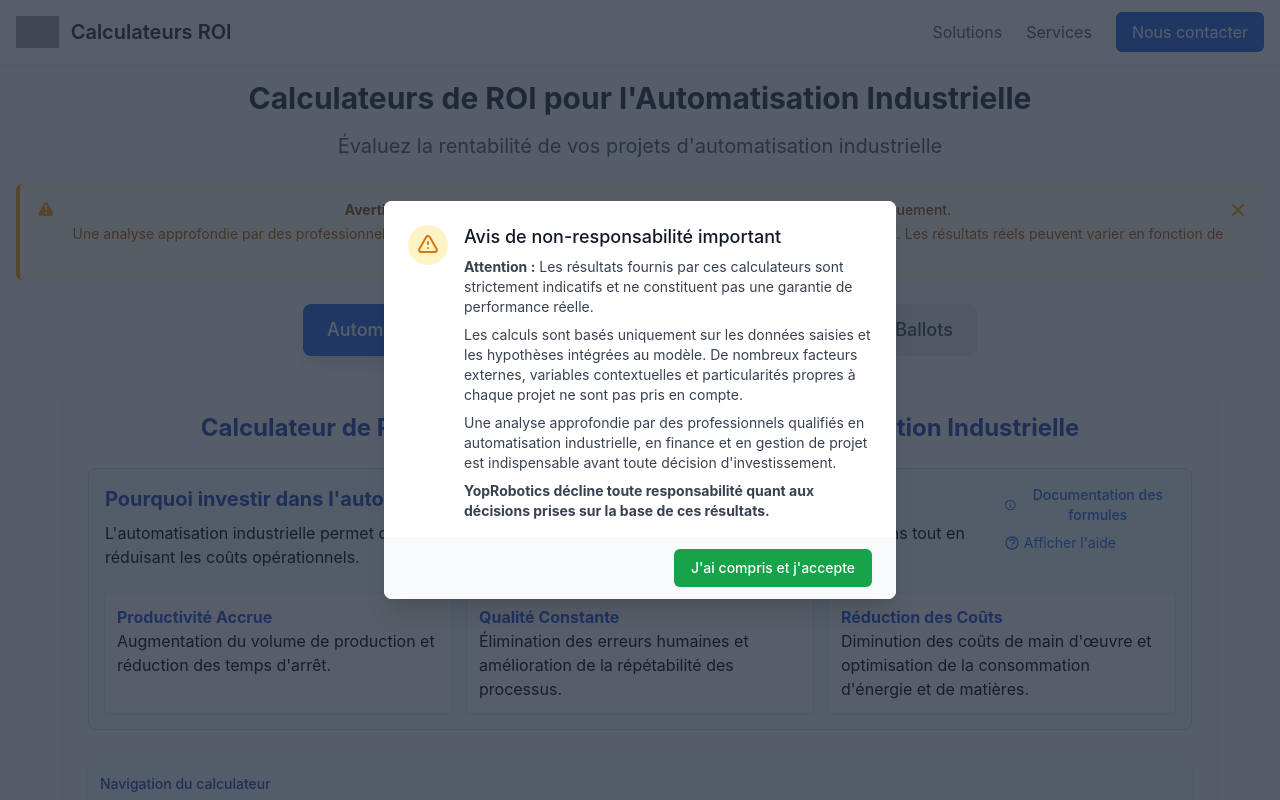
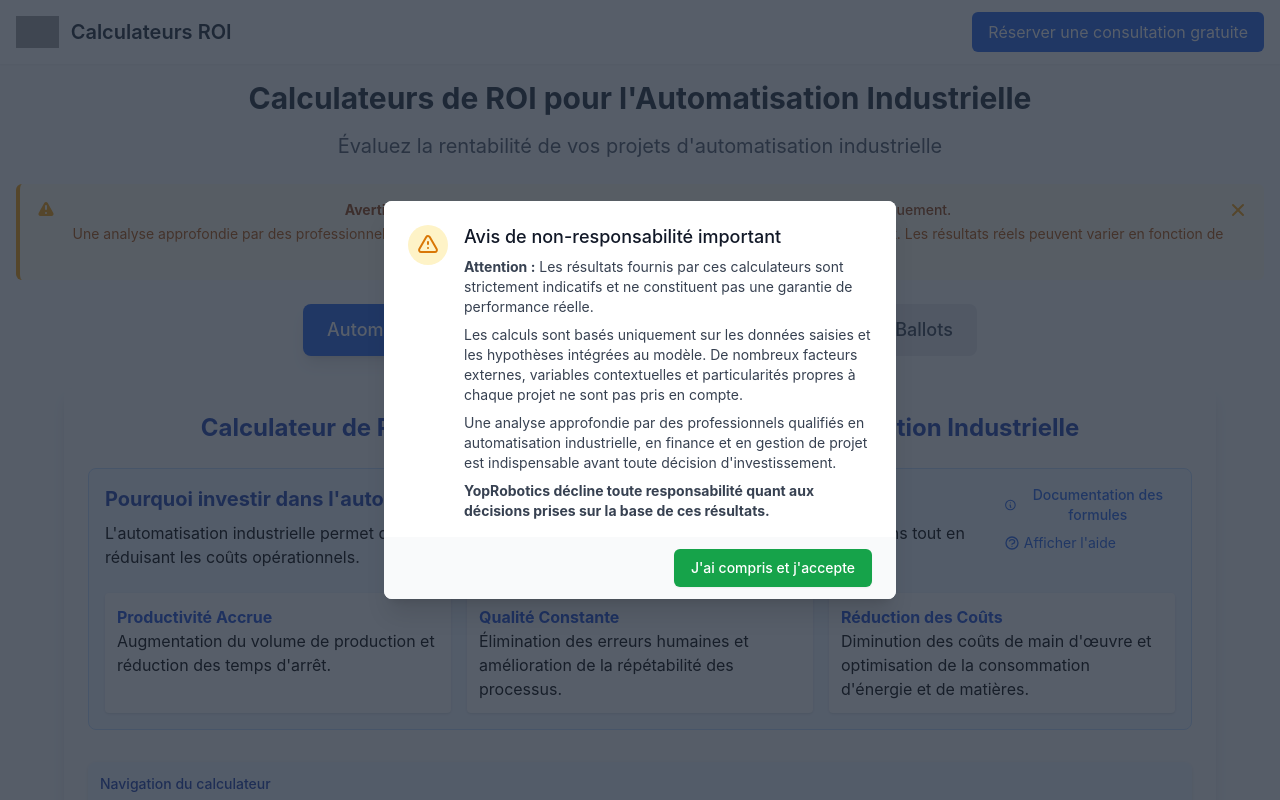
Before and after one commit to yoprobotics/calculateurs-roi-automation, a React (Create React App) app: page / in a window 1280 px wide. Shown: the top 800 px of the page. Built offline with nearby package versions, Linux system fonts and the light colour scheme; grey boxes are pictures that could not be loaded.

Commit message:
Amélioration du header de l'application

```diff
--- a/src/components/common/Navbar.jsx
+++ b/src/components/common/Navbar.jsx
@@ -11,43 +11,29 @@ const Navbar = () => {
     setMenuOpen(!menuOpen);
   };
 
+  const refreshApp = () => {
+    window.location.reload();
+  };
+
   return (
     <nav className="bg-white shadow-sm">
       <div className="container mx-auto px-4">
         <div className="flex justify-between h-16">
-          {/* Logo et nom */}
-          <div className="flex items-center">
-            <a href="https://yoprobotics.com" target="_blank" rel="noopener noreferrer">
-              <img src="/logo.png" alt="YoProbotics" className="h-8 w-auto mr-3" />
-            </a>
+          {/* Logo et nom - Actualise l'application au clic */}
+          <div className="flex items-center cursor-pointer" onClick={refreshApp}>
+            <img src="/logo.png" alt="YoProbotics" className="h-8 w-auto mr-3" />
             <span className="text-xl font-semibold text-gray-800">Calculateurs ROI</span>
           </div>
 
           {/* Navigation principale - desktop */}
-          <div className="hidden md:flex items-center space-x-6">
+          <div className="hidden md:flex items-center">
             <a
-              href="https://yoprobotics.com/solutions"
-              target="_blank"
-              rel="noopener noreferrer"
-              className="text-gray-600 hover:text-blue-600 transition-colors"
-            >
-              Solutions
-            </a>
-            <a
-              href="https://yoprobotics.com/services"
-              target="_blank"
-              rel="noopener noreferrer"
-              className="text-gray-600 hover:text-blue-600 transition-colors"
-            >
-              Services
-            </a>
-            <a
-              href="https://yoprobotics.com/contact"
+              href="https://www.yoprobotics.com/formulaire1735622456560"
               target="_blank"
               rel="noopener noreferrer"
               className="bg-blue-600 text-white px-4 py-2 rounded-md hover:bg-blue-700 transition-colors"
             >
-              Nous contacter
+              Réserver une consultation gratuite
             </a>
           </div>
 
@@ -100,28 +86,12 @@ const Navbar = () => {
       <div className={`${menuOpen ? 'block' : 'hidden'} md:hidden`}>
         <div className="px-2 pt-2 pb-3 space-y-1 sm:px-3">
           <a
-            href="https://yoprobotics.com/solutions"
-            target="_blank"
-            rel="noopener noreferrer"
-            className="block px-3 py-2 rounded-md text-base font-medium text-gray-600 hover:text-blue-600 hover:bg-gray-100"
-          >
-            Solutions
-          </a>
-          <a
-            href="https://yoprobotics.com/services"
-            target="_blank"
-            rel="noopener noreferrer"
-            className="block px-3 py-2 rounded-md text-base font-medium text-gray-600 hover:text-blue-600 hover:bg-gray-100"
-          >
-            Services
-          </a>
-          <a
-            href="https://yoprobotics.com/contact"
+            href="https://www.yoprobotics.com/formulaire1735622456560"
             target="_blank"
             rel="noopener noreferrer"
             className="block px-3 py-2 rounded-md text-base font-medium bg-blue-600 text-white hover:bg-blue-700"
           >
-            Nous contacter
+            Réserver une consultation gratuite
           </a>
         </div>
       </div>
```
